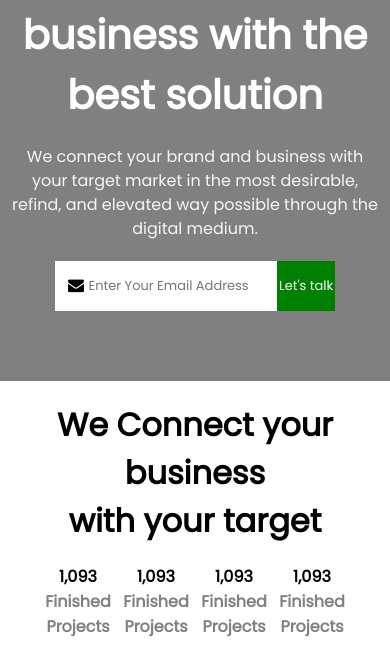
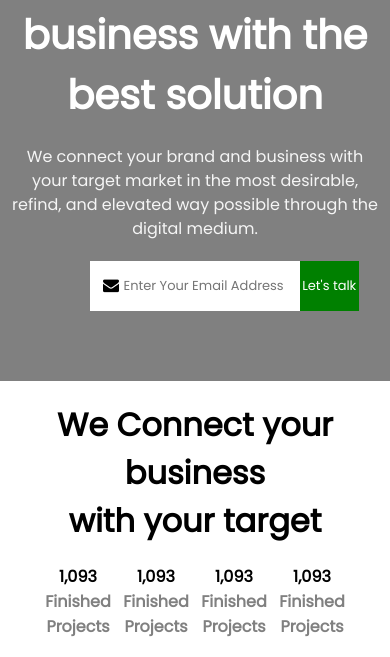
Before and after one commit to Ashu9889/Business-Page, a plain HTML site: page index.html in a window 390 px wide. Shown: the part 642-1299 px from the top of the page. Drawn offline with Linux system fonts and the light colour scheme; grey boxes are pictures that could not be loaded.

Commit message:
fixed button

```diff
--- a/CSS/style.css
+++ b/CSS/style.css
@@ -556,7 +556,7 @@ hr{
       }
       .header-section .right-section div input{
 
-      width:  250px;
+        width:  180px;
         height: 50px;
 
 
@@ -565,7 +565,7 @@ hr{
       .header-section .right-section div button{
         width: 15%;
         height: 50px;
-      right:14% ;
+
 
       }
 
--- a/index.html
+++ b/index.html
@@ -4,7 +4,7 @@
     <meta charset="UTF-8">
     <meta http-equiv="X-UA-Compatible" content="IE=edge">
     <meta name="viewport" content="width=device-width, initial-scale=1.0">
-    <title>Developer Landing Page</title>
+    <title>Busines Landing Page</title>
     <link rel="stylesheet" href="./CSS/style.css">
     <!-- <link rel="stylesheet" href="./CSS/responsive.css"> -->
     <link rel="stylesheet" href="https://cdnjs.cloudflare.com/ajax/libs/font-awesome/4.7.0/css/font-awesome.min.css">
```
Lines whose indentation alone changed are shown as unchanged.
